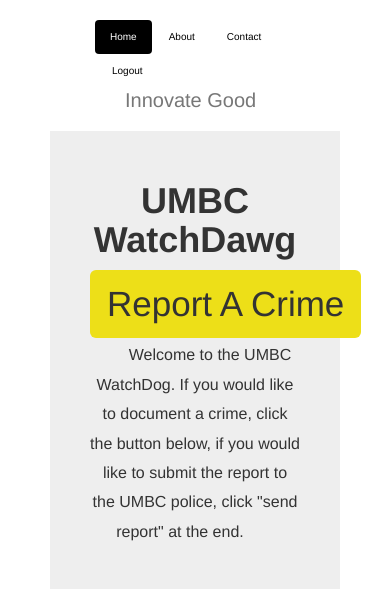
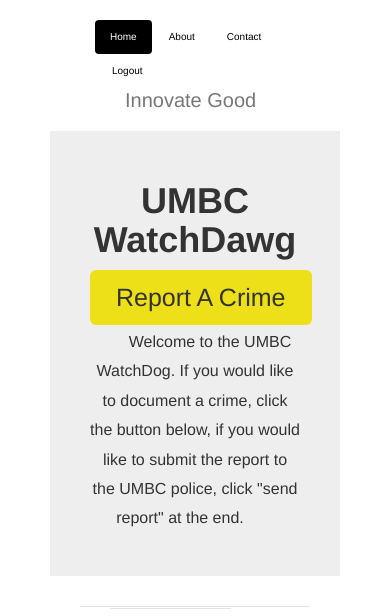
Before and after one commit to umbcWatchDawg/innovate-good-2017, a Django app: page /report/ in a window 390 px wide. Shown: the top 616 px of the page. Run offline with Django 3.2, Linux system fonts and the light colour scheme; the visitor is signed in with stand-in values (Sample User, id 1); some libraries are stand-ins or nearby versions.

Commit message:
changing jumbo button to fit mobile

```diff
--- a/myproject/static/css/report.css
+++ b/myproject/static/css/report.css
@@ -163,9 +163,9 @@ body {
 }
 
 .jumbotron .btn {
-  /*padding: 10px 25px;*/
+  padding: 10px 25px;
   background-color:#eddf18;
-  font-size: 35px;
+  font-size: 25px;
   }
 
 .jumbotron .btn:active{
```
